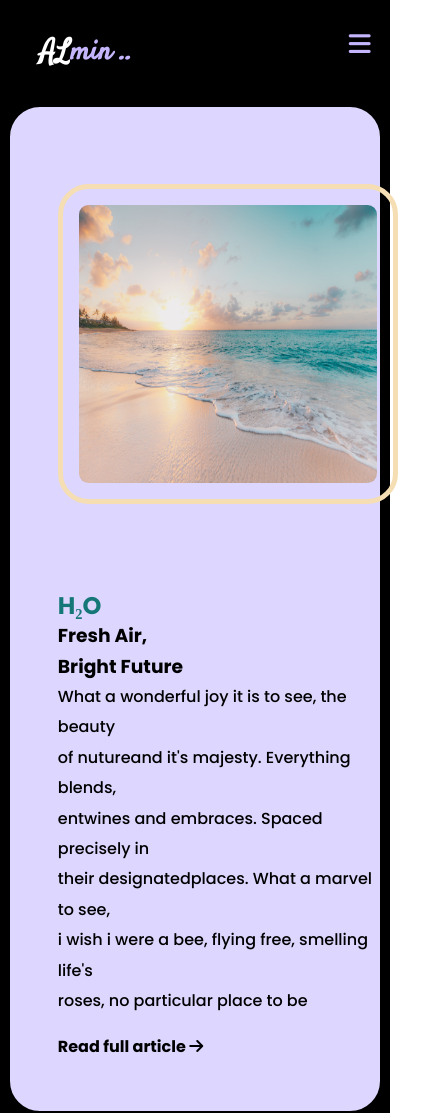
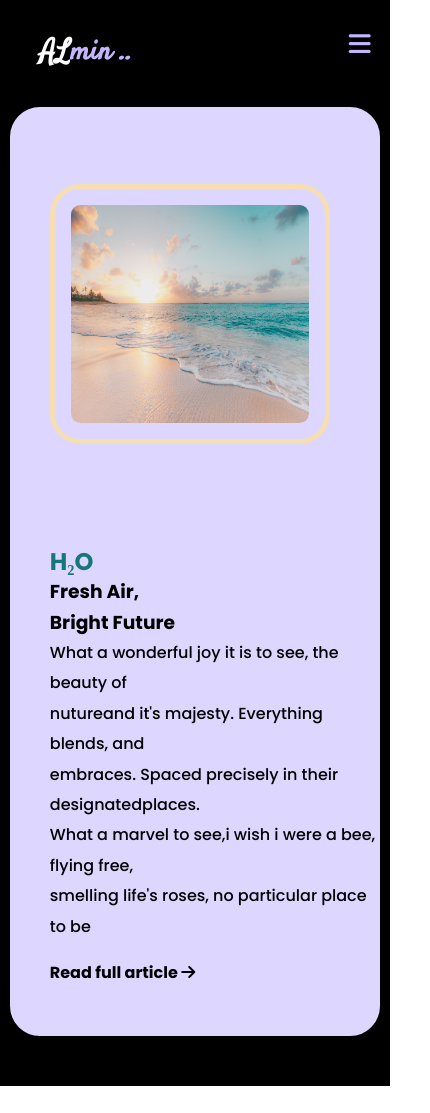
Before and after one commit to alminnaharkeya/Responsive-navbar, a plain HTML site: page index.html in a window 390 px wide. Shown: the top 1113 px of the page, 430 px wide, since content can reach past the window. After the commit the page ends 1086 px from the top, so only its background shows below. Drawn offline with Linux system fonts and the light colour scheme.

Commit message:
first commit

```diff
--- a/index.html
+++ b/index.html
@@ -57,9 +57,7 @@
                     <h3> Fresh Air,</h3>
                     <h3> Bright Future</h3>
                     <p>
-                        What a wonderful joy it is to see, the beauty<br> of nutureand it's majesty.
-                        Everything blends,<br> entwines and embraces. Spaced precisely in<br> their designatedplaces.
-                        What a marvel to see,<br> i wish i were a bee, flying free, smelling life's<br> roses, no particular place to be
+                        What a wonderful joy it is to see, the beauty of<br> nutureand it's majesty. Everything blends,  and <br>embraces. Spaced precisely in their designatedplaces.<br>  What a marvel to see,i wish i were a bee, flying free,<br> smelling life's roses, no particular place to be
                     </p>
                     <h4>
                         Read full article <i class="fa-solid fa-arrow-right"></i>
--- a/style.css
+++ b/style.css
@@ -133,7 +133,7 @@ body{
     justify-content: center;
 }
 .area .text{
-    padding-top: 5rem;
+    padding-top: 6rem;
     line-height: 1.9rem;
     font-family: 'poppins';
 }
@@ -163,3 +163,18 @@ body{
         width: 340px;
     }
 }
+
+@media (max-width:430px) {
+    .area{
+       padding-left: 2.5rem;
+    }
+    area .text{
+        font-size: 10px;
+        line-height: .2rem;
+        padding-right: 1rem;
+    }
+    .picture{
+        height: 260px;
+        width: 280px;
+    }
+}
```
